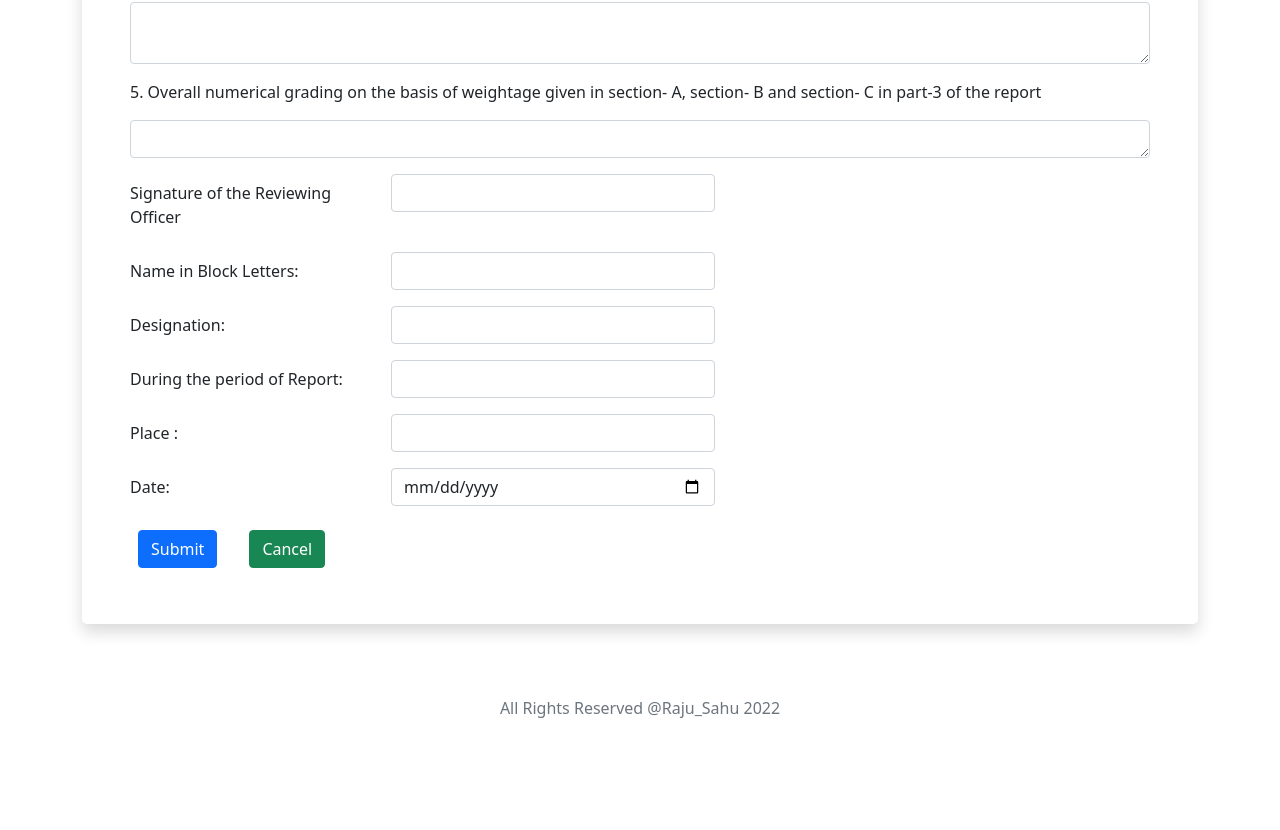
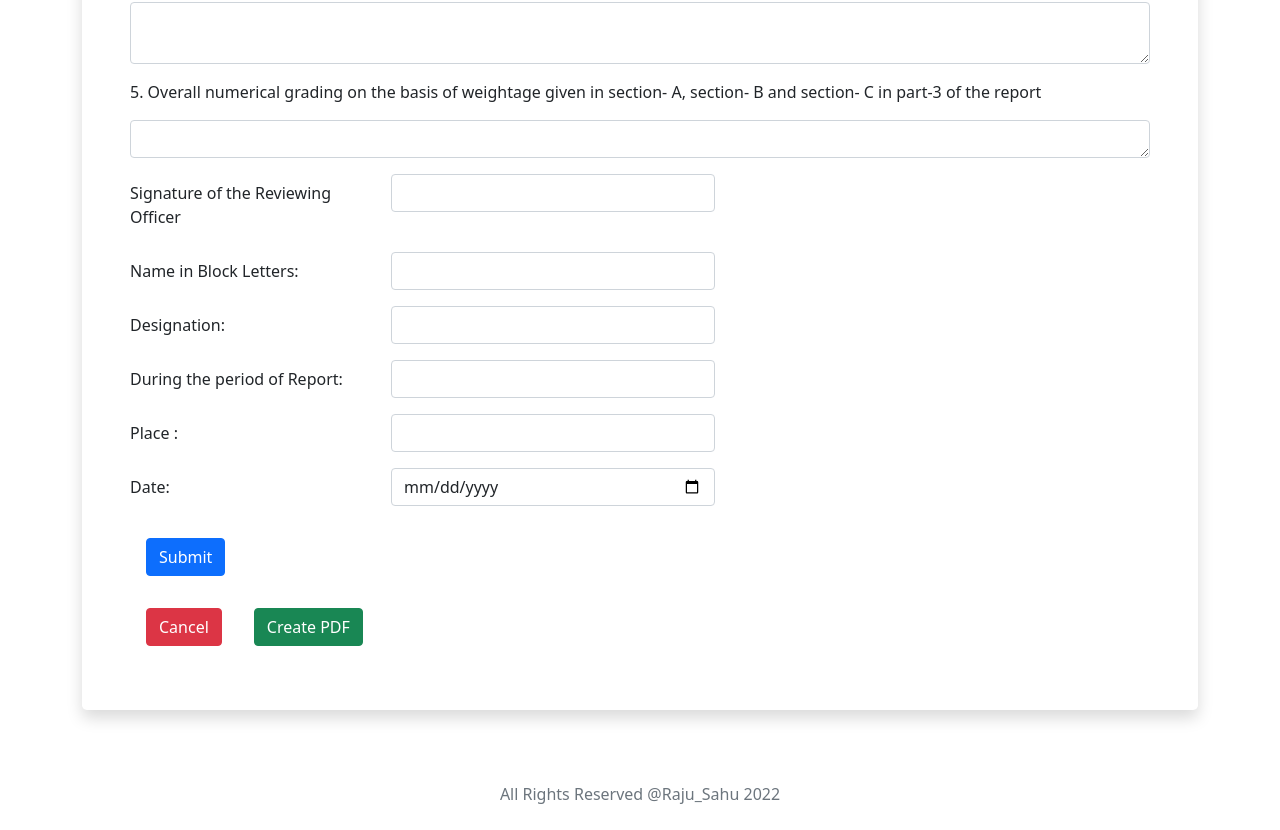
Before and after one commit to Raju1822/my-react-app, a React (Create React App) app: page /appraisal-report in a window 1280 px wide. Shown: the part 7509-8339 px from the top of the page. Before the commit the page ends 8253 px from the top, so only its background shows below. Built offline with nearby package versions, Linux system fonts and the light colour scheme; a web font is replaced by a local one.

Commit message:
pdf download

```diff
--- a/src/components/Employee/AppraisalReport.js
+++ b/src/components/Employee/AppraisalReport.js
@@ -455,6 +455,15 @@ class AppraisalReport extends Component {
     alert("Form is submitted");
   };
 
+  cancel(){
+    window.location.href ="/employee-home";
+  }
+
+  PrintFunction(){
+
+    window.print();
+  }
+
   render() {
     return (
       <div className="container">
@@ -507,7 +516,8 @@ class AppraisalReport extends Component {
                       type="text"
                       className="form-control"
                       name="a1"
-                      required value={this.state.a1}
+                      required
+                      value={this.state.a1}
                       onChange={this.changeA1Handler}
                     />
                   </div>
@@ -1850,17 +1860,22 @@ class AppraisalReport extends Component {
                   </div>
                 </div>
               </div>
-              <button
-                type="button"
-                className="btn btn-primary m-2"
-                onClick={this.SubmitForm}
-              >
-                Submit
-              </button>
-              <a href="/employee-home" className="btn btn-success mx-4">
-                Cancel
-              </a>
+
+                  <button
+                    type="submit"
+                    className="btn btn-primary m-3 "
+                  >
+                    Submit
+                  </button>
+
             </form>
+                  <button  className="btn btn-danger m-3" onClick={this.cancel}>
+                    Cancel
+                  </button>
+
+                  <button  className="btn btn-success m-3" onClick={this.PrintFunction}>
+                    Create PDF
+                  </button>
           </div>
         </div>
       </div>
--- a/src/components/Employee/EmployeeHeader.js
+++ b/src/components/Employee/EmployeeHeader.js
@@ -43,7 +43,7 @@ class EmployeeHeader extends Component {
 
                 <li className="nav-item">
                   <a className="nav-link" href="/appraisal-report">
-                    <i className="fa fa-form mr-2" />
+                    <i className="fa fa-file mr-2" />
                     Create Appraisal
                   </a>
                 </li>
```
